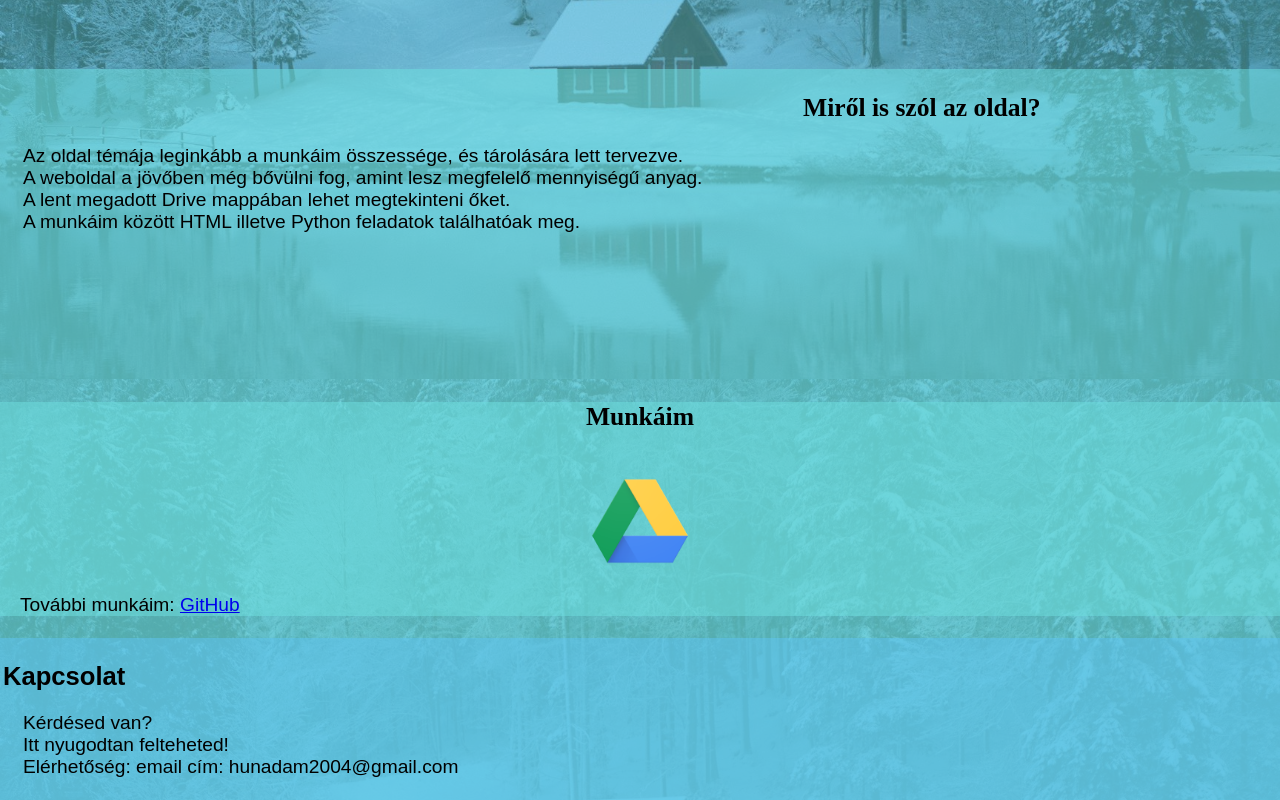
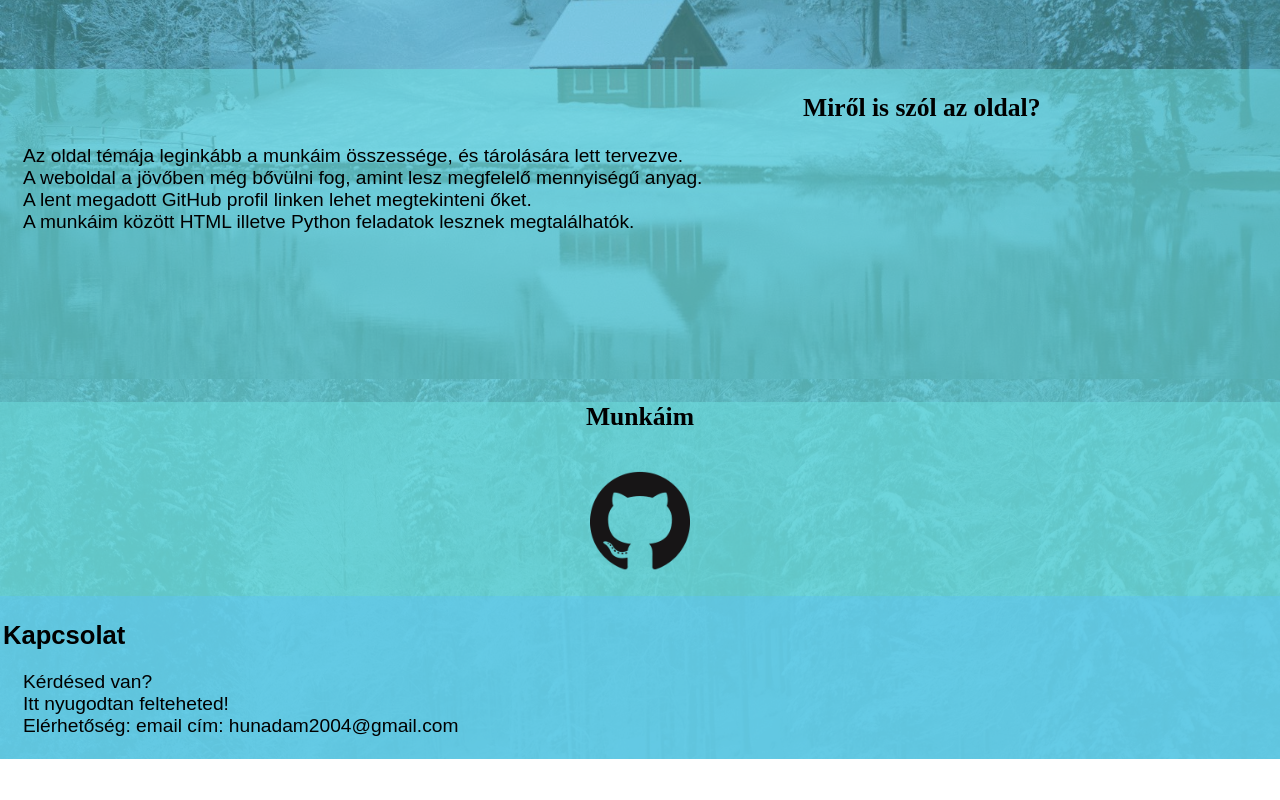
Before and after one commit to partiadam/weblap, a plain HTML site: page index.html in a window 1280 px wide. Shown: the part 421-1221 px from the top of the page. After the commit the page ends 1180 px from the top, so only its background shows below. Drawn offline with Linux system fonts and the light colour scheme.

Commit message:
Add files via upload

```diff
--- a/index.html
+++ b/index.html
@@ -80,8 +80,8 @@
                 <p class="szoveg">
                     Az oldal témája leginkább a munkáim összessége, és tárolására lett tervezve.  <br>
                     A weboldal a jövőben még bővülni fog, amint lesz megfelelő mennyiségű anyag. <br>
-                    A lent megadott Drive mappában lehet megtekinteni őket.<br>
-                    A munkáim között HTML illetve Python feladatok találhatóak meg.
+                    A lent megadott GitHub profil linken lehet megtekinteni őket.<br>
+                    A munkáim között HTML illetve Python feladatok lesznek megtalálhatók.
                 </p>
             </td>
     </tr>
@@ -97,9 +97,7 @@
 <br>
 <section class="munkak">
     <h2 id="munka" style="text-align: center">Munkáim</h2> <br>
-    <a href="https://drive.google.com/drive/folders/185Y42AH6VKzyCfIXtyzqXi5LC-DUVbuO?usp=sharing"> <img class="linkimg" src="driveikon.png"> </a><br>
-   <p class="szoveg">További munkáim: <a href="https://github.com/partiadam">GitHub </a> </p>
-</section>
+    <a href="https://github.com/partiadam"> <img class="linkimg" src="GitHub-Mark-120px-plus.png"> </a><br>
 
 <section class="kapcsolat">
     <h2 id="kapcsolat" style="color: black; text-align: center;"> </h2>
```
Also changed, not shown: GitHub-Mark-120px-plus.png (added).
